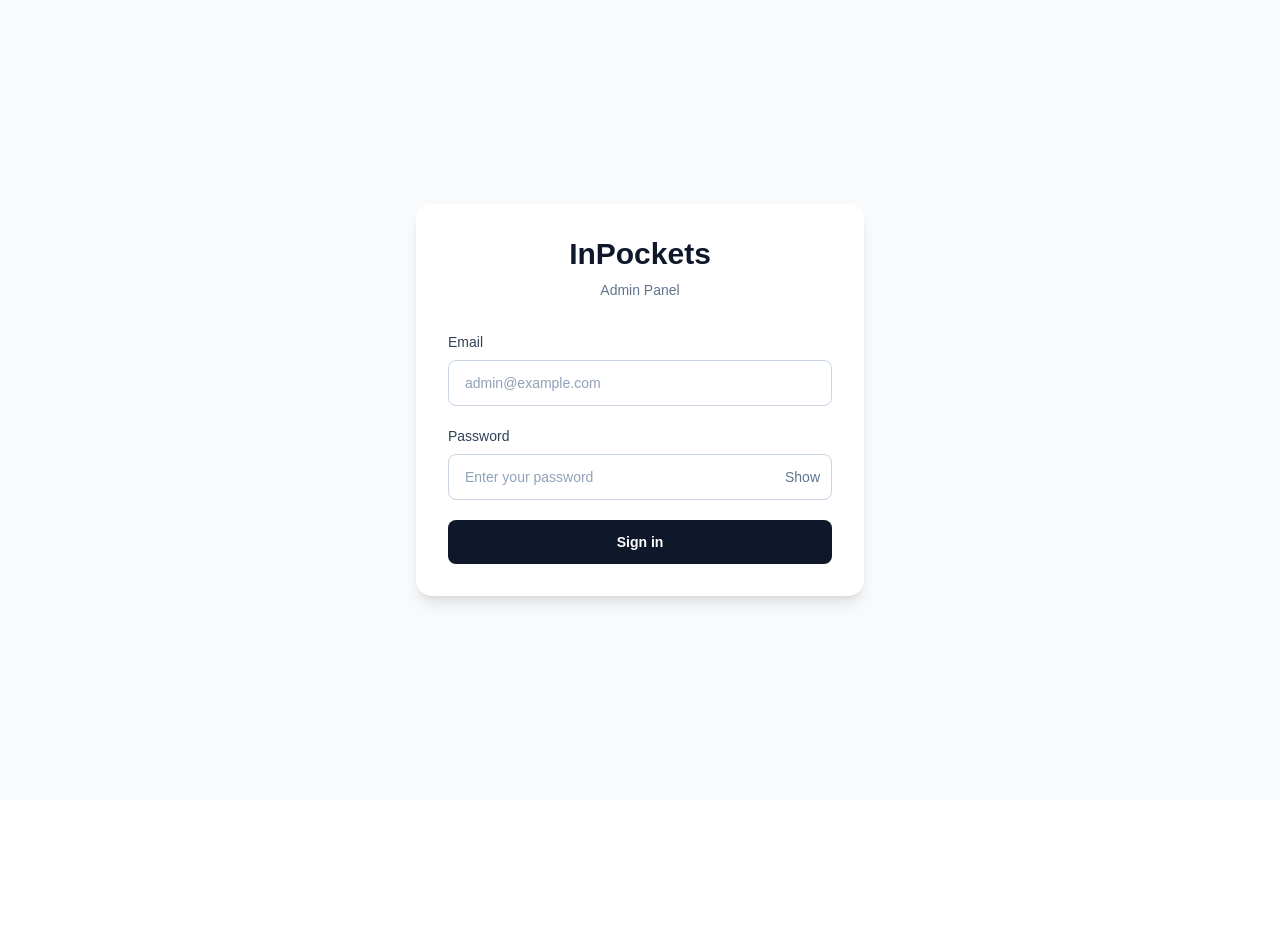
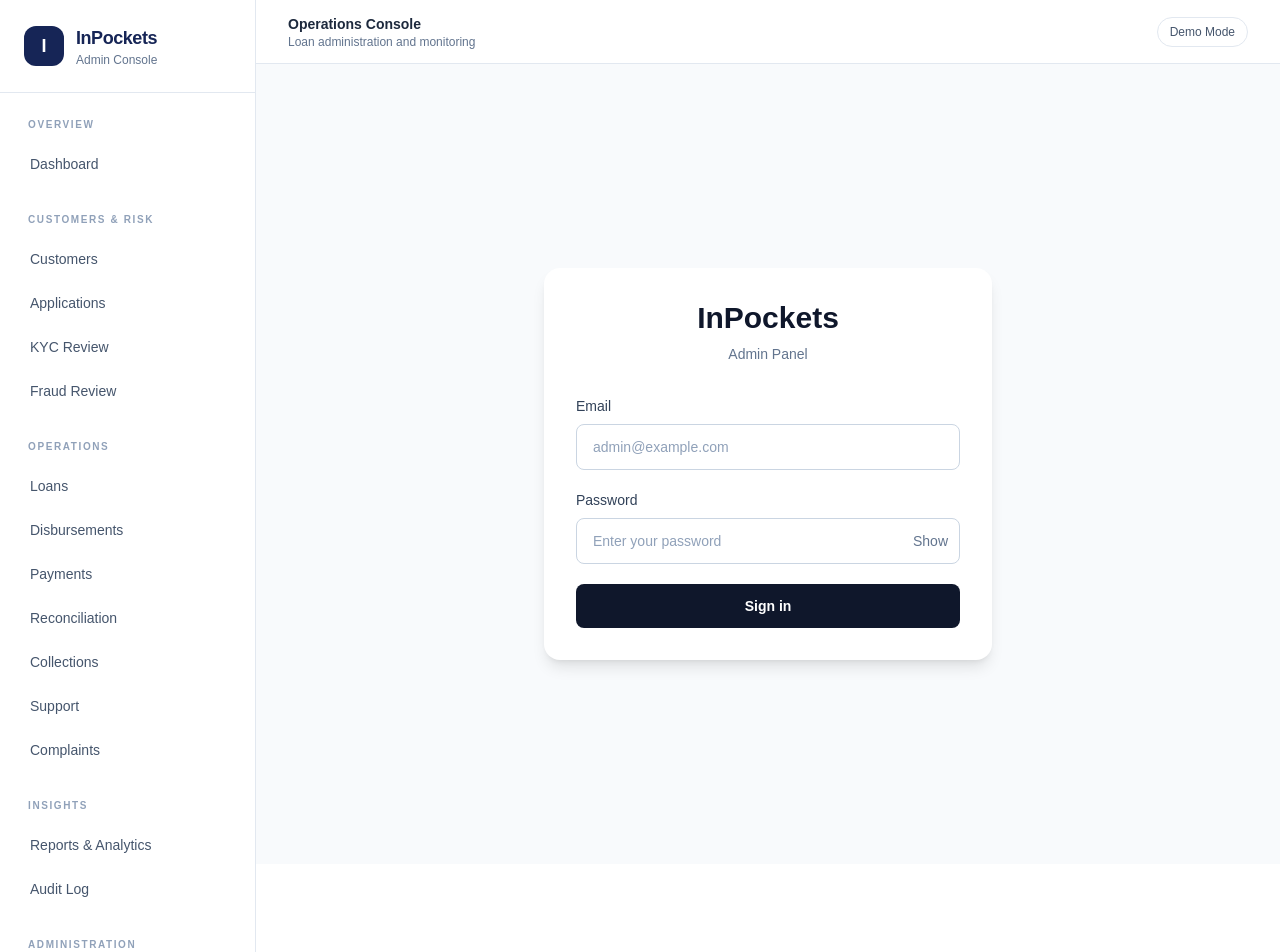
Before and after one commit to sangya03byte/inpockets-admin, a Next.js app: page /login in a window 1280 px wide. Shown: the top 952 px of the page. Before the commit the page ends 800 px from the top, so only its background shows below. Built offline with nearby package versions, Linux system fonts and the light colour scheme.

Commit message:
feat: add admin sidebar navigation

```diff
--- /dev/null
+++ b/app/Sidebar.tsx
@@ -0,0 +1,123 @@
+"use client";
+
+import Link from "next/link";
+import { usePathname } from "next/navigation";
+
+const navigationGroups = [
+  {
+    title: "OVERVIEW",
+    items: [{ label: "Dashboard", href: "/dashboard" }],
+  },
+  {
+    title: "CUSTOMERS & RISK",
+    items: [
+      { label: "Customers", href: "/customers" },
+      { label: "Applications", href: "/applications" },
+      { label: "KYC Review", href: "/kyc" },
+      { label: "Fraud Review", href: "/fraud" },
+    ],
+  },
+  {
+    title: "OPERATIONS",
+    items: [
+      { label: "Loans", href: "/loans" },
+      { label: "Disbursements", href: "/disbursements" },
+      { label: "Payments", href: "/payments" },
+      { label: "Reconciliation", href: "/reconciliation" },
+      { label: "Collections", href: "/collections" },
+      { label: "Support", href: "/support" },
+      { label: "Complaints", href: "/complaints" },
+    ],
+  },
+  {
+    title: "INSIGHTS",
+    items: [
+      { label: "Reports & Analytics", href: "/reports" },
+      { label: "Audit Log", href: "/audit" },
+    ],
+  },
+  {
+    title: "ADMINISTRATION",
+    items: [
+      { label: "Policy Configuration", href: "/policy" },
+      { label: "Admin Users", href: "/admin/users" },
+      { label: "Roles & Permissions", href: "/admin/roles" },
+    ],
+  },
+];
+
+export default function Sidebar() {
+  const pathname = usePathname();
+
+  const isActive = (href: string) => {
+    if (href === "/dashboard") {
+      return pathname === href;
+    }
+
+    return pathname === href || pathname.startsWith(`${href}/`);
+  };
+
+  return (
+    <aside className="flex w-64 shrink-0 flex-col border-r border-slate-200 bg-white">
+      <div className="border-b border-slate-200 px-6 py-6">
+        <Link href="/dashboard" className="flex items-center gap-3">
+          <div className="flex h-10 w-10 items-center justify-center rounded-xl bg-blue-950 text-lg font-bold text-white">
+            I
+          </div>
+
+          <div>
+            <p className="text-lg font-bold tracking-tight text-blue-950">
+              InPockets
+            </p>
+            <p className="text-xs text-slate-500">Admin Console</p>
+          </div>
+        </Link>
+      </div>
+
+      <nav
+        aria-label="Main navigation"
+        className="flex-1 space-y-7 overflow-y-auto px-4 py-6"
+      >
+        {navigationGroups.map((group) => (
+          <section key={group.title}>
+            <h2 className="mb-3 px-3 text-[10px] font-bold tracking-[0.16em] text-slate-400">
+              {group.title}
+            </h2>
+
+            <div className="space-y-1">
+              {group.items.map((item) => {
+                const active = isActive(item.href);
+
+                return (
+                  <Link
+                    key={item.href}
+                    href={item.href}
+                    aria-current={active ? "page" : undefined}
+                    className={`block rounded-lg border-l-2 px-3 py-2.5 text-sm font-medium transition-colors ${
+                      active
+                        ? "border-blue-950 bg-blue-50 text-blue-950"
+                        : "border-transparent text-slate-600 hover:bg-slate-50 hover:text-blue-950"
+                    }`}
+                  >
+                    {item.label}
+                  </Link>
+                );
+              })}
+            </div>
+          </section>
+        ))}
+      </nav>
+
+      <div className="border-t border-slate-200 p-4">
+        <div className="rounded-xl bg-slate-50 p-3">
+          <p className="text-sm font-semibold text-slate-800">
+            Admin Workspace
+          </p>
+          <p className="mt-1 text-xs text-slate-500">
+            Loan operations & monitoring
+          </p>
+        </div>
+      </div>
+    </aside>
+  );
+}
--- a/app/layout.tsx
+++ b/app/layout.tsx
@@ -1,5 +1,6 @@
 import type { Metadata } from "next";
 import { Geist, Geist_Mono } from "next/font/google";
+import Sidebar from "./Sidebar";
 import "./globals.css";
 
 const geistSans = Geist({
@@ -13,17 +14,44 @@
 });
 
 export const metadata: Metadata = {
-  title: "Create Next App",
-  description: "Generated by create next app",
+  title: "InPockets | Admin Panel",
+  description: "InPockets loan operations and administration dashboard",
 };
 
-export default function RootLayout({ children }: LayoutProps<"/">) {
+export default function RootLayout({
+  children,
+}: Readonly<{
+  children: React.ReactNode;
+}>) {
   return (
     <html
       lang="en"
       className={`${geistSans.variable} ${geistMono.variable} h-full antialiased`}
     >
-      <body className="min-h-full flex flex-col">{children}</body>
+      <body className="min-h-full bg-slate-50 font-sans text-slate-950">
+        <div className="flex min-h-screen">
+          <Sidebar />
+
+          <div className="flex min-w-0 flex-1 flex-col">
+            <header className="flex h-16 items-center justify-between border-b border-slate-200 bg-white px-4 sm:px-8">
+              <div>
+                <p className="text-sm font-semibold text-slate-800">
+                  Operations Console
+                </p>
+                <p className="text-xs text-slate-500">
+                  Loan administration and monitoring
+                </p>
+              </div>
+
+              <div className="rounded-full border border-slate-200 px-3 py-1.5 text-xs font-medium text-slate-600">
+                Demo Mode
+              </div>
+            </header>
+
+            <main className="min-w-0 flex-1">{children}</main>
+          </div>
+        </div>
+      </body>
     </html>
   );
 }
```
